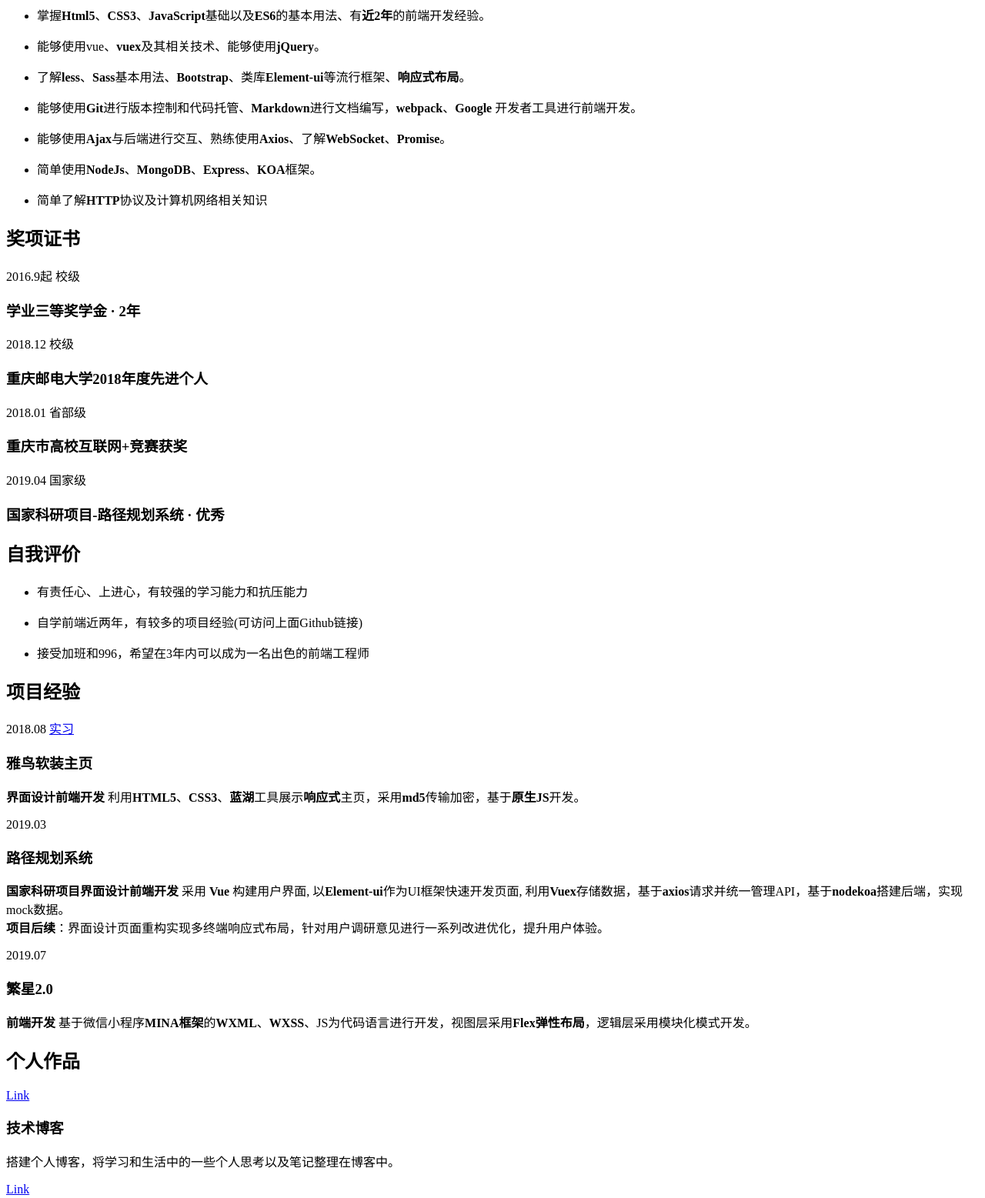
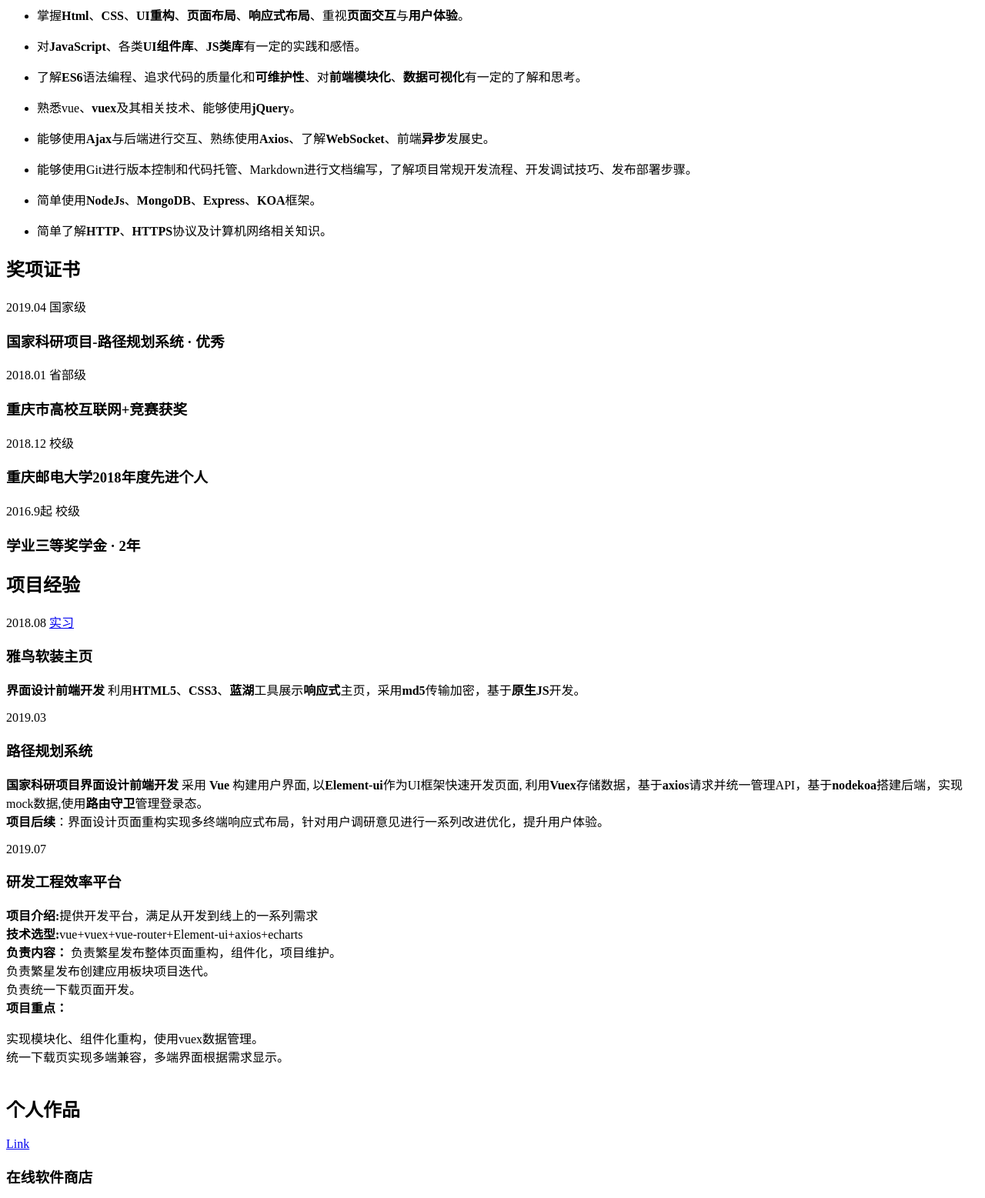
Before and after one commit to huzhongyuan/resume, a website: page src/index.html in a window 1280 px wide. Shown: the part 900-2457 px from the top of the page at 77% size. Drawn offline with Linux system fonts and the light colour scheme.

Commit message:
changing

```diff
--- a/src/index.html
+++ b/src/index.html
@@ -28,7 +28,7 @@
             </section>
             <section class="contact">
                 <ul>
-                    <li><a href="javascript:void(0);" target="_blank"><span class="contact-link">18523589236</span><i
+                    <li><a href="javascript:void(0);" target="_blank"><span class="contact-link">15310435547</span><i
                                 class="iconfont icon-phone"></i></a></li>
                     <li><a href="mailto:1141422520@qq.com" target="_blank"><span
                                 class="contact-link">1141422520@qq.com</span><i class="iconfont icon-email"></i></a>
@@ -52,8 +52,7 @@
                         <div class="item">
                             <header class="item-hd">
                                 <span class="item-time">2018.06 ~ 2018.08</span>
-                                <a class="btn item-more" href="http://ckb.opark.com/index/"
-                                    target="_blank">实习</a>
+                                <a class="btn item-more" href="http://ckb.opark.com/index/" target="_blank">实习</a>
                                 <h3 class="item-name">重庆雨林商都·创客邦</h3>
                             </header>
                             <div class="item-bd">
@@ -78,8 +77,8 @@
                             <header class="item-hd">
                                 <span class="item-time">2019.7 ~ 至今</span>
                                 <h3 class="item-name">北京世纪好未来教育科技有限公司</h3>
-                                <a class="btn item-more" href="https://www.100tal.com/"
-                                    target="_blank" style="cursor: pointer">实习</a>
+                                <a class="btn item-more" href="https://www.100tal.com/" target="_blank"
+                                    style="cursor: pointer">实习</a>
                             </header>
                             <div class="item-bd">
                                 <p class="section-content">
@@ -99,35 +98,36 @@
                         <ul class="section-list">
                             <li>
                                 <p class="section-content"><i class="iconfont icon-dot"></i>
-                                    掌握<strong>Html5</strong>、<strong>CSS3</strong>、<strong>JavaScript</strong>基础以及<strong>ES6</strong>的基本用法、有<strong>近2年</strong>的前端开发经验。
+                                    掌握<strong>Html</strong>、<strong>CSS</strong>、<strong>UI重构</strong>、<strong>页面布局</strong>、<strong>响应式布局</strong>、重视<strong>页面交互</strong>与<strong>用户体验</strong>。
                                 </p>
                             </li>
                             <li>
                                 <p class="section-content"><i class="iconfont icon-dot"></i>
-                                    能够使用<storng>vue</storng>、<strong>vuex</strong>及其相关技术、能够使用<strong>jQuery</strong>。
+                                    对<strong>JavaScript</strong>、各类<strong>UI组件库</strong>、<strong>JS类库</strong>有一定的实践和感悟。
                                 </p>
                             </li>
 
                             <li>
                                 <p class="section-content"><i class="iconfont icon-dot"></i>
-                                    了解<strong>less</strong>、<strong>Sass</strong>基本用法、<strong>Bootstrap</strong>、类库<strong>Element-ui</strong>等流行框架、<strong>响应式布局</strong>。
+                                    了解<strong>ES6</strong>语法编程、追求代码的质量化和<strong>可维护性</strong>、对<strong>前端模块化</strong>、<strong>数据可视化</strong>有一定的了解和思考。
+                                </p>
+                            </li>
+
+                            <li>
+                                <p class="section-content"><i class="iconfont icon-dot"></i>
+                                    熟悉<storng>vue</storng>、<strong>vuex</strong>及其相关技术、能够使用<strong>jQuery</strong>。
                                 </p>
                             </li>
                             <li>
                                 <p class="section-content"><i class="iconfont icon-dot"></i>
-                                    能够使用<strong>Git</strong>进行版本控制和代码托管、<strong>Markdown</strong>进行文档编写，<strong>webpack</strong>、<strong>Google</strong>
-                                    开发者工具进行前端开发。
-
+                                    能够使用<strong>Ajax</strong>与后端进行交互、熟练使用<strong>Axios</strong>、了解<strong>WebSocket</strong>、前端<strong>异步</strong>发展史。
                                 </p>
-                            </li>
-                            </p>
                             </li>
                             <li>
                                 <p class="section-content"><i class="iconfont icon-dot"></i>
-                                    能够使用<strong>Ajax</strong>与后端进行交互、熟练使用<strong>Axios</strong>、了解<strong>WebSocket</strong>、<strong>Promise</strong>。
+                                    能够使用<span>Git</span>进行版本控制和代码托管、<span>Markdown</span>进行文档编写，了解项目常规开发流程、开发调试技巧、发布部署步骤。
                                 </p>
                             </li>
-
                             <li>
                                 <p class="section-content"><i class="iconfont icon-dot"></i>
                                     简单使用<strong>NodeJs</strong>、<strong>MongoDB</strong>、<strong>Express</strong>、<strong>KOA</strong>框架。
@@ -136,11 +136,9 @@
 
                             <li>
                                 <p class="section-content"><i class="iconfont icon-dot"></i>
-                                    简单了解<strong>HTTP</strong>协议及计算机网络相关知识
+                                    简单了解<strong>HTTP</strong>、<strong>HTTPS</strong>协议及计算机网络相关知识。
                                 </p>
                             </li>
-
-
                         </ul>
                     </div>
                 </section>
@@ -151,21 +149,12 @@
                         <span class="section-title-r"></span>
                     </header>
                     <div class="section-bd">
-
                         <div class="item">
                             <header class="item-hd">
-                                <span class="item-time">2016.9起</span>
-                                <span class="item-more">校级</span>
+                                <span class="item-time">2019.04</span>
+                                <span class="item-more">国家级</span>
                                 <h3 class="item-name"><span class="print-hidden"></span><span
-                                        class="print-hidden"></span>学业三等奖学金 · 2年</h3>
-                            </header>
-                        </div>
-                        <div class="item">
-                            <header class="item-hd">
-                                <span class="item-time">2018.12</span>
-                                <span class="item-more">校级</span>
-                                <h3 class="item-name">重<span class="print-hidden">庆</span>邮<span
-                                        class="print-hidden">电大学</span>2018年度先进个人</h3>
+                                        class="print-hidden"></span>国家科研项目-路径规划系统 · 优秀</h3>
                             </header>
                         </div>
                         <div class="item">
@@ -179,48 +168,26 @@
 
                         <div class="item">
                             <header class="item-hd">
-                                <span class="item-time">2019.04</span>
-                                <span class="item-more">国家级</span>
-                                <h3 class="item-name"><span class="print-hidden"></span><span
-                                        class="print-hidden"></span>国家科研项目-路径规划系统 · 优秀</h3>
+                                <span class="item-time">2018.12</span>
+                                <span class="item-more">校级</span>
+                                <h3 class="item-name">重<span class="print-hidden">庆</span>邮<span
+                                        class="print-hidden">电大学</span>2018年度先进个人</h3>
                             </header>
                         </div>
+                        <div class="item">
+                            <header class="item-hd">
+                                <span class="item-time">2016.9起</span>
+                                <span class="item-more">校级</span>
+                                <h3 class="item-name"><span class="print-hidden"></span><span
+                                        class="print-hidden"></span>学业三等奖学金 · 2年</h3>
+                            </header>
+                        </div>
+
+
                     </div>
                 </section>
             </div>
             <div class="content-right">
-                <section class="project">
-                    <header class="section-hd">
-                        <span class="section-title-l"></span>
-                        <h2 class="section-title">自我评价</h2>
-                        <span class="section-title-r"></span>
-                    </header>
-                    <div class="section-bd">
-                        <ul class="section-list">
-                            <li>
-                                <p class="section-content"><i class="iconfont icon-dot"></i>
-                                    有责任心、上进心，有较强的学习能力和抗压能力
-                                </p>
-                            </li>
-                            <li>
-                                <p class="section-content"><i class="iconfont icon-dot"></i>
-                                    自学前端近两年，有较多的项目经验(可访问上面Github链接)
-                                </p>
-                            </li>
-                            <li>
-                                <p class="section-content"><i class="iconfont icon-dot"></i>
-                                    接受加班和996，希望在3年内可以成为一名出色的前端工程师
-                                </p>
-                            </li>
-                        </ul>
-                    </div>
-                </section>
-
-
-
-
-
-
                 <section class="project">
                     <header class="section-hd">
                         <span class="section-title-l"></span>
@@ -267,7 +234,7 @@
                                 <p class="section-content">
                                     <strong>国家科研项目</strong><strong>界面设计</strong><strong>前端开发</strong>
                                     采用 <strong>Vue</strong> 构建用户界面, 以<strong>Element-ui</strong>作为UI框架快速开发页面,
-                                    利用<strong>Vuex</strong>存储数据，基于<strong>axios</strong>请求并统一管理API，基于<strong>node</strong><strong>koa</strong>搭建后端，实现mock数据。
+                                    利用<strong>Vuex</strong>存储数据，基于<strong>axios</strong>请求并统一管理API，基于<strong>node</strong><strong>koa</strong>搭建后端，实现mock数据,使用<strong>路由守卫</strong>管理登录态。
                                     <br /> <strong>项目后续</strong>：界面设计页面重构实现多终端响应式布局，针对用户调研意见进行一系列改进优化，提升用户体验。
                                 </p>
                             </div>
@@ -276,14 +243,33 @@
                             <header class="item-hd">
                                 <span class="item-time">2019.07</span>
                                 <!-- <a class="btn item-more"
-                                    target="_blank">实习</a> -->
-                                <h3 class="item-name">繁星2.0</h3>
+                                    href="http://thor.100tal.com/#/dashboard">实习</a> -->
+                                <h3 class="item-name">研发工程效率平台</h3>
                             </header>
                             <div class="item-bd">
                                 <p class="section-content">
-                                    <strong>前端开发</strong>
-                                    基于微信小程序<strong>MINA框架</strong>的<strong>WXML</strong>、<strong>WXSS</strong>、JS为代码语言进行开发，视图层采用<strong>Flex弹性布局</strong>，逻辑层采用模块化模式开发。
-
+                                    <strong>项目介绍:</strong>提供开发平台，满足从开发到线上的一系列需求 <br>
+                                    <strong>技术选型:</strong>vue+vuex+vue-router+Element-ui+axios+echarts <br>
+                                    <strong>负责内容：</strong>
+                                        <span><i class="iconfont icon-dot"></i>
+                                            负责繁星发布整体页面重构，组件化，项目维护。
+                                        </span><br>
+                                        <span><i class="iconfont icon-dot"></i>
+                                            负责繁星发布创建应用板块项目迭代。
+                                        </span><br>
+                                        <span><i class="iconfont icon-dot"></i>
+                                            负责统一下载页面开发。
+                                        </span>
+                                    <br>
+                                    <strong>项目重点：</strong>
+                                        <div><i class="iconfont icon-dot"></i>
+                                            实现模块化、组件化重构，使用vuex数据管理。
+                                        </div>
+                                        <div><i class="iconfont icon-dot"></i>
+                                            统一下载页实现多端兼容，多端界面根据需求显示。
+                                        </div>
+                                    <br>
+                                    </div>
                                 </p>
                             </div>
                         </div>
@@ -296,7 +282,7 @@
                         <span class="section-title-r"></span>
                     </header>
                     <div class="section-bd">
-                        <div class="item">
+                        <!-- <div class="item">
                             <header class="item-hd">
                                 <a class="btn item-more" href="https://huzhongyuan.github.io/" target="_blank">Link</a>
                                 <h3 class="item-name"><i class="iconfont icon-dot"></i> 技术博客</h3>
@@ -306,7 +292,7 @@
                                     搭建个人博客，将学习和生活中的一些个人思考以及笔记整理在博客中。
                                 </p>
                             </div>
-                        </div>
+                        </div> -->
                         <div class="item">
                             <header class="item-hd">
                                 <a class="btn item-more" href="http://39.106.100.205:8080/#/" target="_blank">Link</a>
@@ -321,6 +307,32 @@
                         </div>
                     </div>
                 </section>
+                <section class="project">
+                    <header class="section-hd">
+                        <span class="section-title-l"></span>
+                        <h2 class="section-title">自我评价</h2>
+                        <span class="section-title-r"></span>
+                    </header>
+                    <div class="section-bd">
+                        <ul class="section-list">
+                            <li>
+                                <p class="section-content"><i class="iconfont icon-dot"></i>
+                                    有责任心、上进心，有较强的学习能力和抗压能力
+                                </p>
+                            </li>
+                            <li>
+                                <p class="section-content"><i class="iconfont icon-dot"></i>
+                                    自学前端近两年，有较多的项目经验(可访问上面Github链接)
+                                </p>
+                            </li>
+                            <li>
+                                <p class="section-content"><i class="iconfont icon-dot"></i>
+                                    接受加班和996，希望在3年内可以成为一名出色的前端工程师
+                                </p>
+                            </li>
+                        </ul>
+                    </div>
+                </section>
             </div>
         </div>
     </div>
@@ -333,5 +345,8 @@
         <a class="pdf" href="resume.pdf"><i class="iconfont icon-pdf"></i> PDF简历</a>
         <script src="//congm.in/tongji/congm.in.js"></script> -->
 </body>
+<style scoped>
+
+</style>
 
 </html>
```
